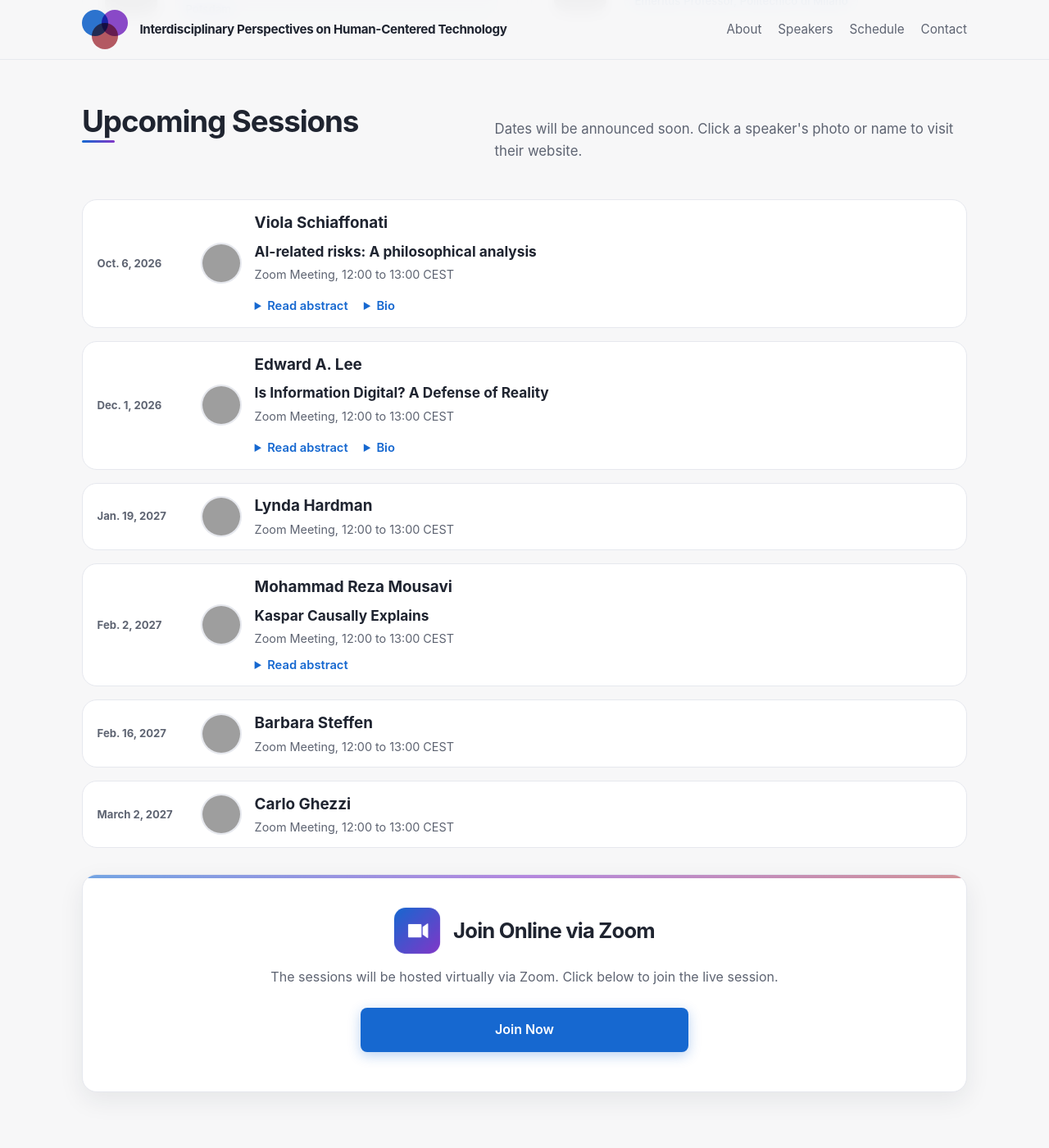
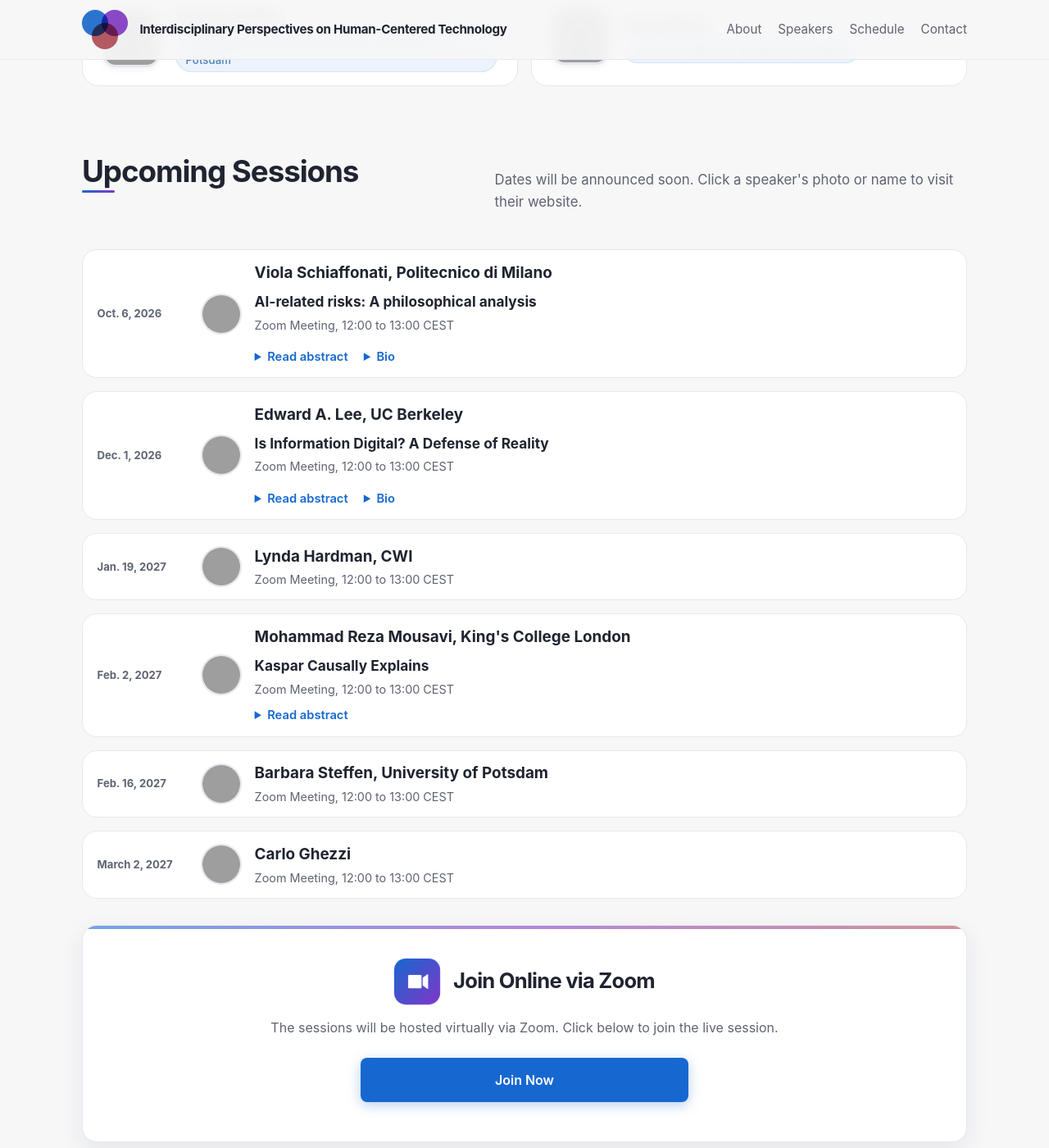
Before and after one commit to rebeca-lang/rebeca-lang.github.io, a Jekyll site: the page events/human-centered-technology/index.html, which Jekyll copies as it is, in a window 1280 px wide and 1400 px high, scrolled down 1703 px, cut to the strip 0-1400 px from the top of the window. Shown: the whole strip at 82% size. Built offline with Jekyll 4.4.1, drawn with Linux system fonts in a browser that asks for light colours; some of the changed text lies outside the part shown; grey boxes are pictures that could not be loaded.

Commit message:
Update index.html

```diff
--- a/events/human-centered-technology/index.html
+++ b/events/human-centered-technology/index.html
@@ -1023,9 +1023,10 @@
                         social science, philosophy, and design to explore the role of technology in society.
                     </p>
                     <p>
-                        Through talks and discussion, the series focuses on systems, society, AI,
-                        inclusion, and human agency.
-                    </p>
+                        Through talks and discussion, the series focuses on systems, society, AI, inclusion, and human agency.<br>
+                       <div style="margin-top: 12px; font-size: 0.85em;">
+                          Initiated and organised by Marjan Sirjani, Department of Computer Science and Engineering IDD, MDU. Sessions are held through Mälardalen University’s Zoom platform <a href="https://www.mdu.se/" target="_blank" rel="noopener noreferrer" style="color: #0066cc; text-decoration: underline;">Mälardalen University (MDU)</a>.
+                    </div>
                 </div>
                 <aside class="hero-card">
                     <div class="hero-logo" aria-hidden="true">
@@ -1166,7 +1167,7 @@
                             </a>
                             <div class="session-info">
                                 <div class="session-title">
-                                    <a href="https://www.deib.polimi.it/eng/people/details/70304" target="_blank" rel="noopener">Viola Schiaffonati</a>
+                                    <a href="https://www.deib.polimi.it/eng/people/details/70304" target="_blank" rel="noopener">Viola Schiaffonati, Politecnico di Milano</a>
                                 </div>
                                 <div class="talk-title">AI-related risks: A philosophical analysis</div>
                                 <div class="session-meta">Zoom Meeting, 12:00 to 13:00 CEST</div>
@@ -1208,7 +1209,7 @@
                             </a>
                             <div class="session-info">
                                 <div class="session-title">
-                                    <a href="https://vcresearch.berkeley.edu/faculty/edward-lee" target="_blank" rel="noopener">Edward A. Lee</a>
+                                    <a href="https://vcresearch.berkeley.edu/faculty/edward-lee" target="_blank" rel="noopener">Edward A. Lee, UC Berkeley</a>
                                 </div>
                                 <div class="talk-title">Is Information Digital? A Defense of Reality</div>
                                 <div class="session-meta">Zoom Meeting, 12:00 to 13:00 CEST</div>
@@ -1239,7 +1240,7 @@
                             </a>
                             <div class="session-info">
                                 <div class="session-title">
-                                    <a href="https://www.cwi.nl/en/people/lynda-hardman/" target="_blank" rel="noopener">Lynda Hardman</a>
+                                    <a href="https://www.cwi.nl/en/people/lynda-hardman/" target="_blank" rel="noopener">Lynda Hardman, CWI</a>
                                 </div>
                                 <div class="session-meta">Zoom Meeting, 12:00 to 13:00 CEST</div>
                             </div>
@@ -1255,7 +1256,7 @@
                             </a>
                             <div class="session-info">
                                 <div class="session-title">
-                                    <a href="https://www.kcl.ac.uk/people/mohammad-reza-mousavi" target="_blank" rel="noopener">Mohammad Reza Mousavi</a>
+                                    <a href="https://www.kcl.ac.uk/people/mohammad-reza-mousavi" target="_blank" rel="noopener">Mohammad Reza Mousavi, King's College London</a>
                                 </div>
                                 <div class="talk-title">Kaspar Causally Explains</div>
                                 <div class="session-meta">Zoom Meeting, 12:00 to 13:00 CEST</div>
@@ -1284,7 +1285,7 @@
                                 <img class="session-avatar" src="https://www.uni-potsdam.de/fileadmin/_processed_/8/f/csm_Barbara_6a6b0fcc27.webp" alt="Barbara Steffen" loading="lazy" />
                             </span>
                             <div class="session-info">
-                                <div class="session-title">Barbara Steffen</div>
+                                <div class="session-title">Barbara Steffen, University of Potsdam</div>
                                 <div class="session-meta">Zoom Meeting, 12:00 to 13:00 CEST</div>
                             </div>
                         </div>
```
